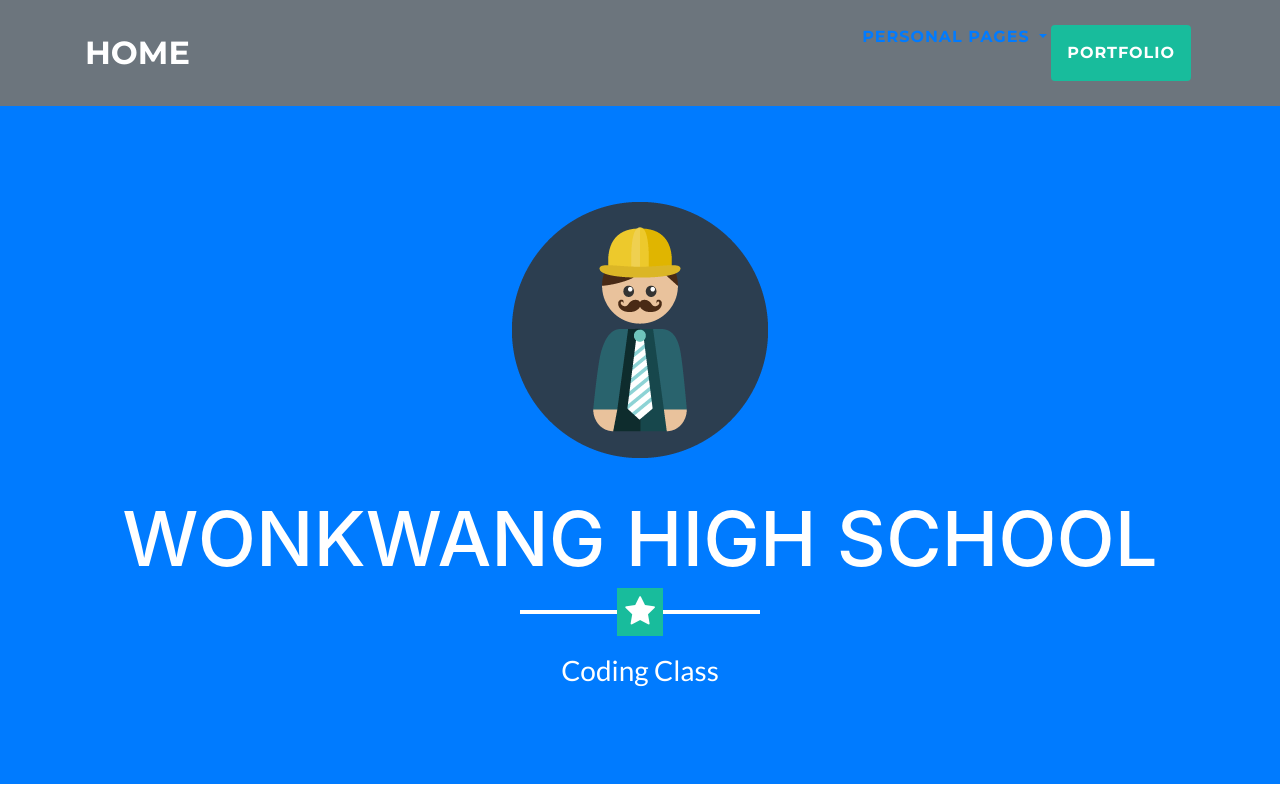
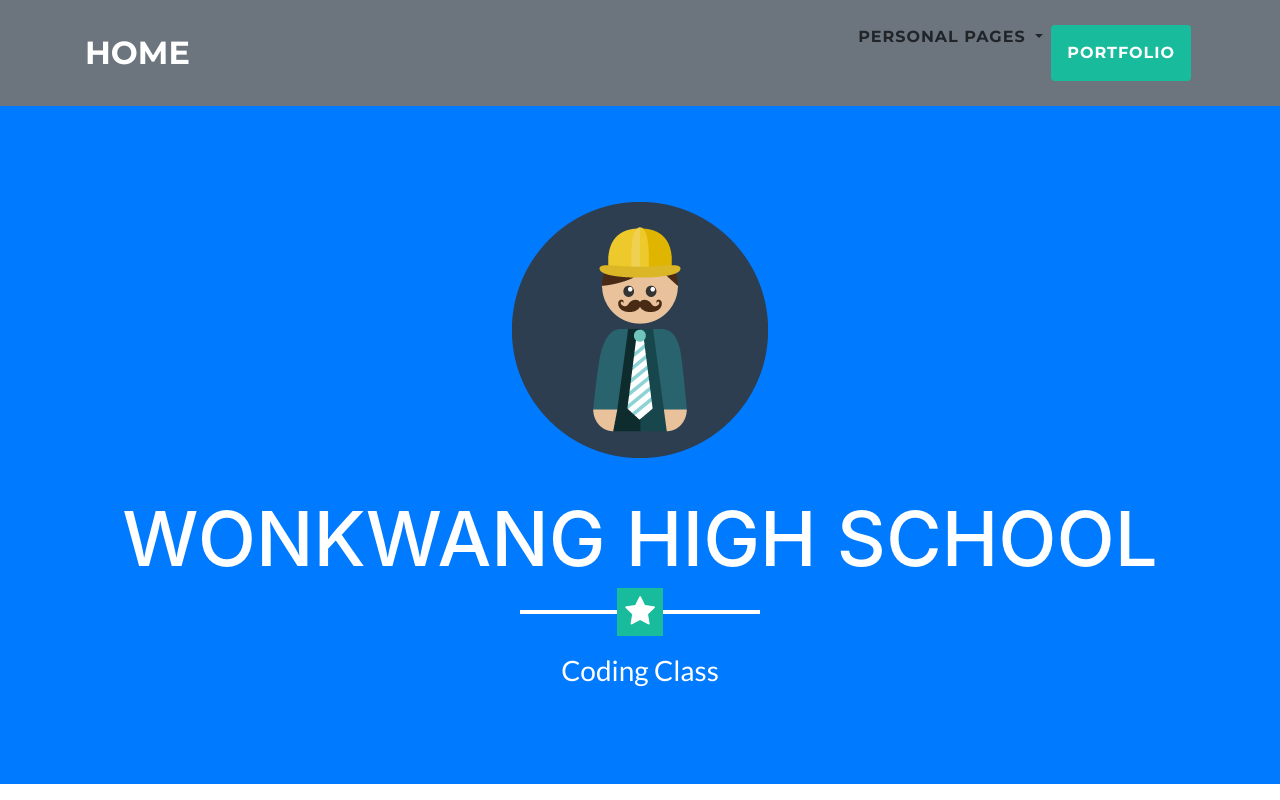
Before and after one commit to gold4877/hwunrowTeacher.github.io, a website with bundled scripts: page index.html in a window 1280 px wide. Shown: the top 800 px of the page. Built offline with nearby package versions, Linux system fonts and the light colour scheme.

Commit message:
drop down menu

```diff
--- a/index.html
+++ b/index.html
@@ -39,7 +39,7 @@
         <div class="collapse navbar-collapse" id="navbarResponsive">
           <ul class="navbar-nav ml-auto">
             <li class="dropdown">
-             <a class="dropdown-toggle" data-toggle="dropdown" href="#">Personal Pages
+             <a class="dropdown-toggle nav-item mx-0 mx-lg-1" data-toggle="dropdown">Personal Pages
               <span class="caret"></span></a>
               <ul class="dropdown-menu">
                <li><a href="#">공민우</a></li>
```
